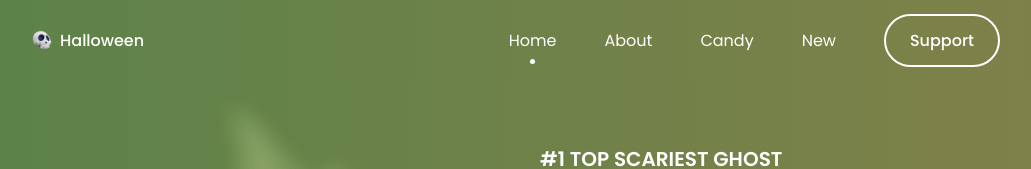
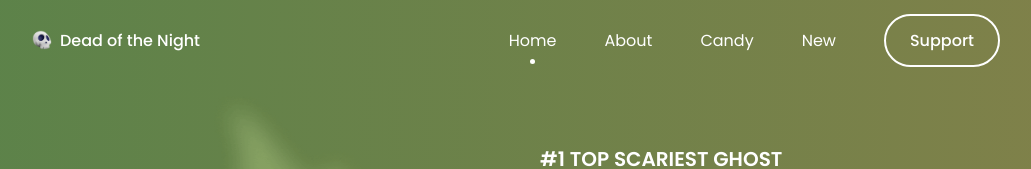
Before and after one commit to LeslieLopez25/halloween-website, a plain HTML site: page index.html in a window 1280 px wide. Shown: the top 169 px of the page, without its empty margins (124-1155 px from the left). Drawn offline with nearby package versions, Linux system fonts and the light colour scheme.

Commit message:
Changed the name of the website

```diff
--- a/index.html
+++ b/index.html
@@ -12,7 +12,7 @@
     <link rel="stylesheet" href="/css/swiper-bundle.min.css" />
     <!-- CSS -->
     <link rel="stylesheet" href="/css/styles.css">
-    <title>Halloween Website</title>
+    <title>Dead of the Night</title>
 </head>
 <body>
     <!-- Header -->
@@ -20,7 +20,7 @@
         <nav class="nav container">
             <a href="#" class="nav__logo">
                 <img src="/img/logo.png" alt="logo" class="nav__logo-img">
-                Halloween
+                Dead of the Night
             </a>
             <div class="nav__menu" id="nav-menu">
                 <ul class="nav__list">
@@ -391,7 +391,7 @@
     <div class="footer__content">
         <a href="#" class="footer__logo">
             <img src="/img/logo.png" alt="" class="footer_logo-img">
-            Halloween
+            Dead of the Night
         </a>
         <p class="footer__description">Enjoy the scariest night <br> of your life.</p>
 
```
